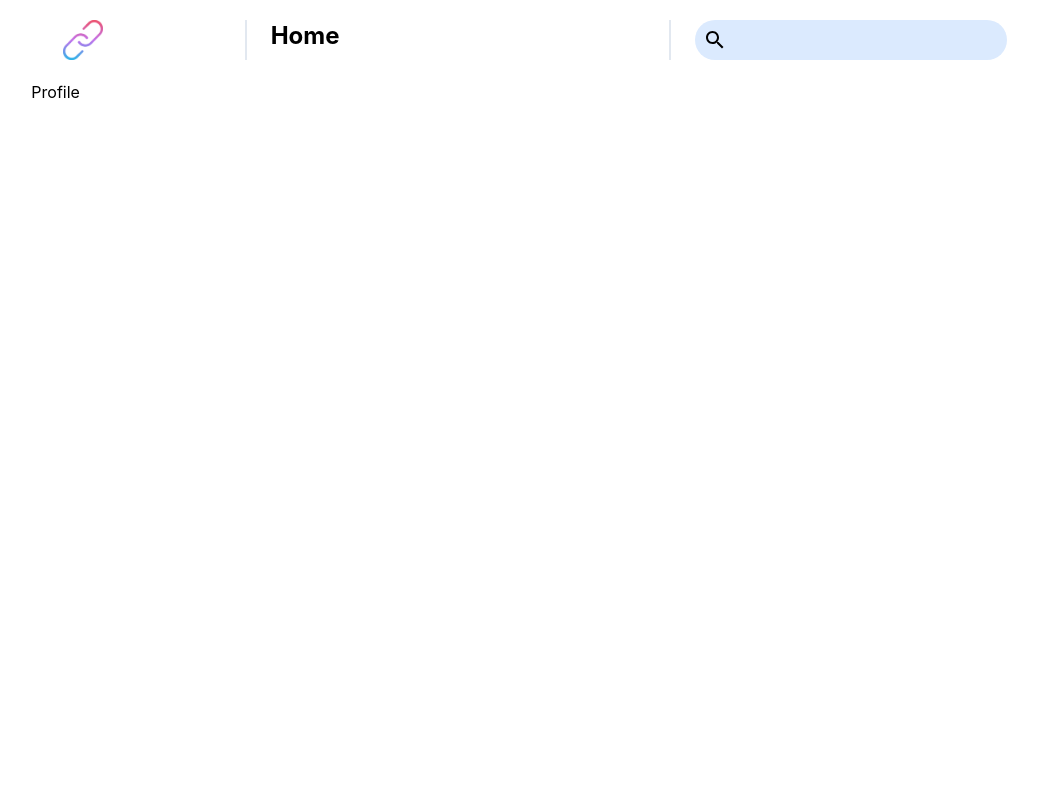
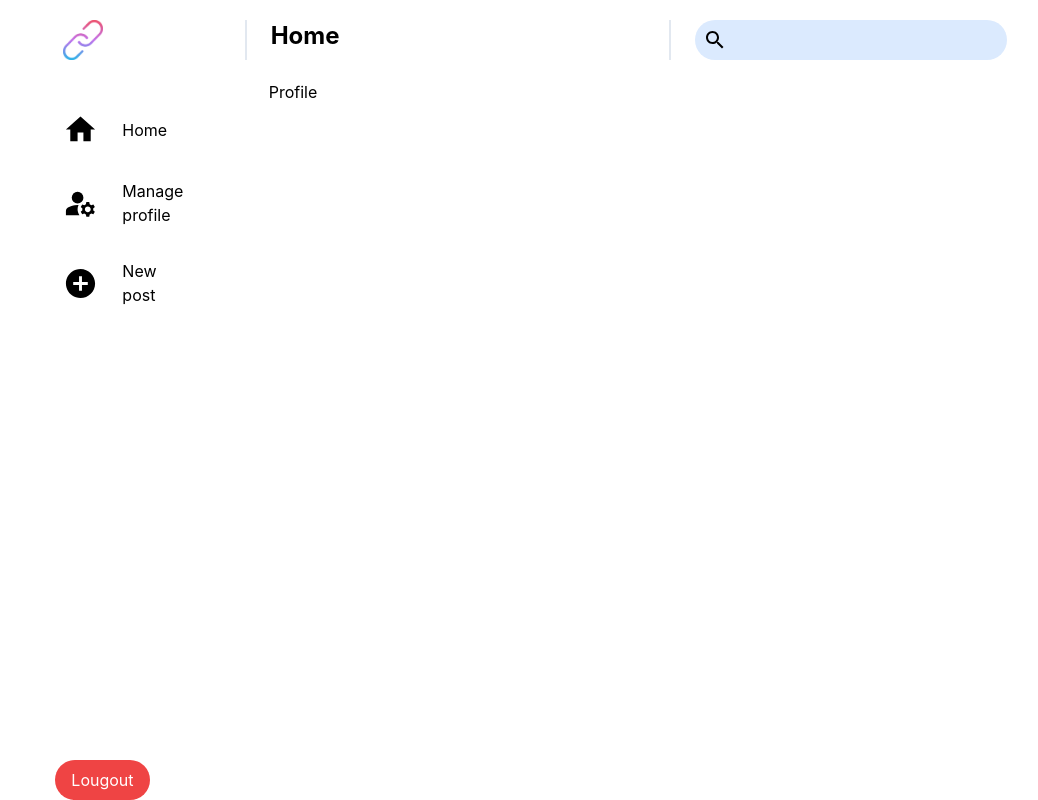
Before and after one commit to jesuisjayus/webproject, a React (Create React App) app in the folder client/: page /profile/1 in a window 1280 px wide. Shown: the whole page, without its empty margins (182-1220 px from the left). Built offline with nearby package versions, Linux system fonts and the light colour scheme.

Commit message:
signin, profile, error pages

```diff
--- a/client/src/App.js
+++ b/client/src/App.js
@@ -4,7 +4,11 @@ import Home from './pages/Home/Home';
 import SignIn from './pages/SignIn/SignIn';
 import New from './pages/New/New';
 import Profile from './pages/Profile/Profile';
+import Manage from './pages/Manage/Manage';
+import Error from './pages/Error/Error';
 import Navbar from './components/Navbar/Navbar';
+
+
 
 
 const Layout = () => {
@@ -21,6 +25,7 @@ const router = createBrowserRouter([
   {
     path: "/",
     element: <Layout />,
+    errorElement: <Error />,
     children: [
       {
         path: "/",
@@ -39,6 +44,10 @@ const router = createBrowserRouter([
         element: <New />,
       },
       {
+        path: "/manage/:id",
+        element: <Manage />,
+      },
+      {
         path: "/signout",
         element: <SignIn />,
     },
--- a/client/src/components/Leftbar/Leftbar.jsx
+++ b/client/src/components/HomeLeftbar/HomeLeftbar.jsx
@@ -18,7 +18,7 @@ const Leftbar = () => {
                 <Link to="/profile">
                     <div className="flex items-center space-x-6 px-2 py-2 hover:bg-slate-200 rounded-full cursor-pointer">
                         <ProfileIcon fontSize="large" />
-                        <p>Profil</p>
+                        <p>Profile</p>
                     </div>
                 </Link>
                 <Link to="/new">
--- /dev/null
+++ b/client/src/components/ProfileLeftbar/ProfileLeftbar.jsx
@@ -0,0 +1,44 @@
+import React from "react";
+import { Link } from "react-router-dom";
+
+import HomeIcon from "@mui/icons-material/Home";
+import ManageIcon from '@mui/icons-material/ManageAccounts';
+import AddIcon from "@mui/icons-material/AddCircle";
+
+const Leftbar = () => {
+    return (
+        <div className="flex flex-col h-full md:h-[90vh] justify-between mr-6">
+            <div className="mt-6 flex flex-col space-y-4">
+                <Link to="/home">
+                    <div className="flex items-center space-x-6 px-2 py-2 hover:bg-slate-200 rounded-full cursor-pointer">
+                        <HomeIcon fontSize="large" />
+                        <p>Home</p>
+                    </div>
+                </Link>
+                <Link to="/manage">
+                    <div className="flex items-center space-x-6 px-2 py-2 hover:bg-slate-200 rounded-full cursor-pointer">
+                        <ManageIcon fontSize="large" />
+                        <p>Manage profile</p>
+                    </div>
+                </Link>
+                <Link to="/new">
+                    <div className="flex items-center space-x-6 px-2 py-2 hover:bg-slate-200 rounded-full cursor-pointer">
+                        <AddIcon fontSize="large" />
+                        <p>New post</p>
+                    </div>
+                </Link>
+            </div>
+            <div className="flex justify-between">
+                <div>
+                    <Link to="/">
+                        <button className="bg-red-500 px-4 py-2 text-white rounded-full">
+                            Lougout
+                        </button>
+                    </Link>
+                </div>
+            </div>
+        </div>
+    );
+};
+
+export default Leftbar;
--- /dev/null
+++ b/client/src/pages/Error/Error.jsx
@@ -0,0 +1,18 @@
+import React from "react";
+import { Link } from "react-router-dom";
+
+const Error = () => {
+    return (
+            <div className="text-center my-8 space-y-5">
+                <h2 className="font-bold text-4xl">Error, page not found</h2>
+                <p className="pb-2">
+                    Please go back to the home page and try again.
+                </p>
+                <Link to="/home" className="bg-blue-500 px-3 py-1 rounded-full text-white font-bold hover:bg-blue-700">
+                    Home
+                </Link>
+            </div>
+        );
+};
+
+export default Error;
--- a/client/src/pages/Home/Home.jsx
+++ b/client/src/pages/Home/Home.jsx
@@ -1,11 +1,11 @@
 import React from "react";
-import Leftbar from "../../components/Leftbar/Leftbar";
+import Leftbar from "../../components/HomeLeftbar/HomeLeftbar";
 
 const Home = () => {
     return (
             <div className="grid grid-cols-1 md:grid-cols-4">
                 <div><Leftbar /></div>
-                <div className="col-span-3 border-x-2 border-t-slate-800 px-6">
+                <div className="col-span-3 border-t-slate-800 px-6">
                     <p>Annonce</p>
                 </div>
             </div>
--- /dev/null
+++ b/client/src/pages/Manage/Manage.jsx
@@ -0,0 +1,11 @@
+import React from "react";
+
+const Manage = () => {
+    return (
+            <div>
+                Manage
+            </div>
+        );
+};
+
+export default Manage;
--- a/client/src/pages/Profile/Profile.jsx
+++ b/client/src/pages/Profile/Profile.jsx
@@ -1,8 +1,16 @@
 import React from "react";
+import Leftbar from "../../components/ProfileLeftbar/ProfileLeftbar";
 
 const Profile = () => {
     return (
-            <div>Profile</div>
+            <div className="grid grid-cols-1 md:grid-cols-4">
+                <div className="px-6">
+                    <Leftbar />
+                </div>
+                <div className="col-span-3 border-t-slate-800 px-6">
+                    Profile
+                </div>
+            </div>
         );
 };
 
--- a/client/src/pages/SignIn/SignIn.jsx
+++ b/client/src/pages/SignIn/SignIn.jsx
@@ -2,7 +2,33 @@ import React from "react";
 
 const SignIn = () => {
     return (
-            <div>SignIn</div>
+        <div>
+            <form className="bg-gray-200 flex flex-col px-8 py-12 rounded-lg w-8/12 md:w-6/12 mx-auto gap-10">
+                <h2 className="text-3xl font-bold text-center">
+                    Sign in to your account
+                </h2>
+                <input type="text" placeholder="Username" className="text-xl px-4 py-2 rounded-full"/>
+                <input type="password" placeholder="Password" className="text-xl px-4 py-2 rounded-full"/>
+                <button className="bg-blue-500 text-white text-xl px-4 py-2 rounded-full">SignIn</button>
+            </form>
+            <form className="bg-gray-200 flex flex-col px-8 py-12 rounded-lg w-8/12 md:w-6/12 mx-auto my-10 gap-10">
+                <p className="mx-auto">Don't have any account?</p>
+                <h2 className="text-3xl font-bold text-center">
+                    Create an account
+                </h2>
+                <div className="grid grid-cols-2 gap-4">
+                <input type="text" placeholder="Firstname" className="text-xl px-4 py-2 rounded-full"/>
+                <input type="text" placeholder="Lastname" className="text-xl px-4 py-2 rounded-full"/>
+                </div>
+                <div className="grid grid-cols-2 gap-4">
+                <input type="text" placeholder="Username" className="text-xl px-4 py-2 rounded-full"/>
+                <input type="text" placeholder="Email" className="text-xl px-4 py-2 rounded-full"/>
+                </div>
+                <input type="password" placeholder="Password" className="text-xl px-4 py-2 rounded-full"/>
+                <button className="bg-blue-500 text-white text-xl px-4 py-2 rounded-full">SignUp</button>
+
+            </form>
+        </div>
         );
 };
 
```
